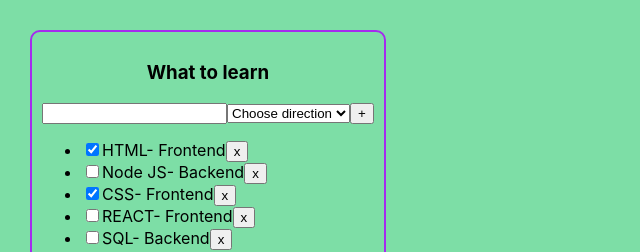
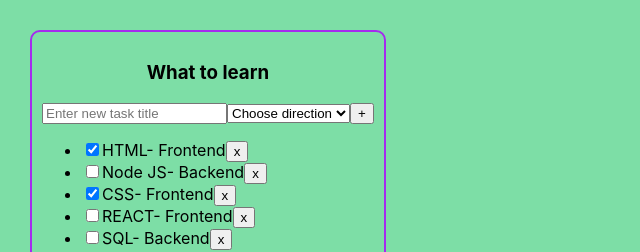
Before and after one commit to igor-minaev/todolist-repeat, a React (Create React App) app: page / in a window 1280 px wide. Shown: the top 252 px of the page, without its empty margins (0-640 px from the left). Built offline with nearby package versions, Linux system fonts and the light colour scheme.

Commit message:
add function addTask

```diff
--- a/src/App.css
+++ b/src/App.css
@@ -25,3 +25,8 @@
     gap: 10px;
     justify-content: center;
 }
+
+.inputError{
+    border:1px solid red;
+    outline: none;
+}
--- a/src/App.tsx
+++ b/src/App.tsx
@@ -2,7 +2,7 @@ import React, {useState} from 'react';
 import './App.css';
 import {Todolist} from './components/Todolist';
 
-export type DirectionType = 'Frontend' | 'Backend'
+export type DirectionType = 'Frontend' | 'Backend' | '-'
 
 export type TaskType = {
     id: string
@@ -25,6 +25,10 @@ function App() {
 
     const removeTask = (taskId: string) => setTasks(tasks.filter(t => t.id !== taskId))
     const changeFilter = (filter: FilterValuesType) => setFilter(filter)
+    const addTask = (title: string, direction: DirectionType) => {
+        const newTask: TaskType = {id: crypto.randomUUID(), title, direction, isDone: false}
+        setTasks([newTask, ...tasks])
+    }
     return (
         <div className="App">
             <Todolist
@@ -32,7 +36,8 @@ function App() {
                 todolistTitle={todolistTitle}
                 tasks={tasks}
                 removeTask={removeTask}
-                changeFilter={changeFilter}/>
+                changeFilter={changeFilter}
+                addTask={addTask}/>
         </div>
     );
 }
--- a/src/components/Todolist.tsx
+++ b/src/components/Todolist.tsx
@@ -1,7 +1,8 @@
-import React from 'react';
-import {FilterValuesType, TaskType} from '../App';
+import React, {ChangeEvent, KeyboardEvent, useState} from 'react';
+import {DirectionType, FilterValuesType, TaskType} from '../App';
 import {Task} from './Task';
 import {Button} from './Button';
+
 
 type TodolistPropsType = {
     filter: FilterValuesType
@@ -9,10 +10,14 @@ type TodolistPropsType = {
     tasks: TaskType[]
     removeTask: (taskId: string) => void
     changeFilter: (filter: FilterValuesType) => void
+    addTask: (title: string, direction: DirectionType) => void
 }
 
 export const Todolist: React.FC<TodolistPropsType> = (props) => {
-    const {filter, todolistTitle, tasks, removeTask, changeFilter, ...restProps} = props
+    const {filter, todolistTitle, tasks, removeTask, changeFilter, addTask, ...restProps} = props
+    const [newTaskTitle, setNewTaskTitle] = useState('')
+    const [direction, setDirection] = useState<DirectionType>('-')
+    const [error, setError] = useState(false)
 
     const getFilteredTasks = (tasks: TaskType[], filter: FilterValuesType): TaskType[] => {
         switch (filter) {
@@ -36,19 +41,43 @@ export const Todolist: React.FC<TodolistPropsType> = (props) => {
     const changeFilterAllHandler = () => changeFilter('All')
     const changeFilterActiveHandler = () => changeFilter('Active')
     const changeFilterCompletedHandler = () => changeFilter('Completed')
+    const addTaskHandler = () => {
+        const trimmedTitle = newTaskTitle.trim()
+        if (trimmedTitle && direction !== '-') {
+            addTask(trimmedTitle, direction)
+            setNewTaskTitle('')
+            setDirection('-')
+        } else {
+            setError(true)
+        }
+    }
+    const onChangeHandler = (e: ChangeEvent<HTMLInputElement>) => {
+        error && setError(false)
+        setNewTaskTitle(e.currentTarget.value)
+    }
+    const onKeyDownHandler = (e: KeyboardEvent<HTMLInputElement>) => e.key === 'Enter' && addTaskHandler()
+    const onChangeDirectionHandler = (e: ChangeEvent<HTMLSelectElement>) => {
+        error && setError(false)
+        setDirection(e.currentTarget.value as DirectionType)
+    }
+    const inputClass = error ? 'inputError' : ''
+
 
     return (
         <div className="todolist">
             <h3 className="title">{todolistTitle}</h3>
             <div>
-                <input/>
-                <select>
+                <input className={inputClass} placeholder="Enter new task title" value={newTaskTitle}
+                       onChange={onChangeHandler}
+                       onKeyDown={onKeyDownHandler}/>
+                <select className={inputClass} value={direction} onChange={onChangeDirectionHandler}>
                     <option value="-">Choose direction</option>
                     <option value="Frontend">Frontend</option>
                     <option value="Backend">Backend</option>
                 </select>
-                <button>+</button>
+                <Button name={'+'} onClick={addTaskHandler}/>
             </div>
+            <p style={{color: 'red'}}>{error && 'Fields title and direction are required!'}</p>
             {tasksForRender}
             <div className="buttons">
                 <Button name={'All'} onClick={changeFilterAllHandler}/>
```
